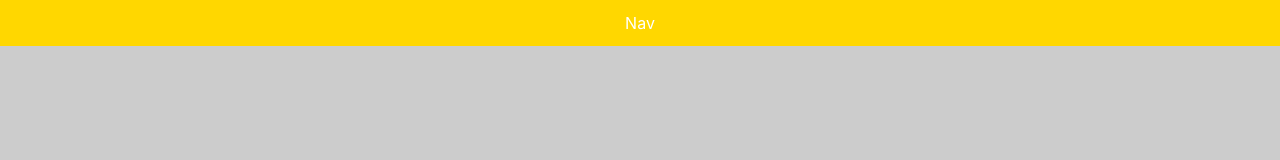
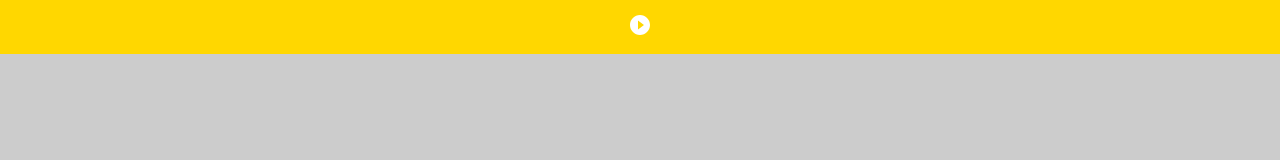
Before and after one commit to TheDa21crj/CustomVideoPlayer, a React (Create React App) app: page / in a window 1280 px wide. Shown: the top 160 px of the page. Built offline with nearby package versions, Linux system fonts and the light colour scheme.

Commit message:
nav icon added

```diff
--- a/src/Components/Nav.js
+++ b/src/Components/Nav.js
@@ -1,6 +1,11 @@
 import React from "react";
+import PlayCircleFilledIcon from "@material-ui/icons/PlayCircleFilled";
 import NavCss from "./CSS/Nav.module.css";
 
 export default function Nav() {
-  return <div className={NavCss.mDivN}>Nav</div>;
+  return (
+    <div className={NavCss.mDivN}>
+      <PlayCircleFilledIcon />
+    </div>
+  );
 }
```
